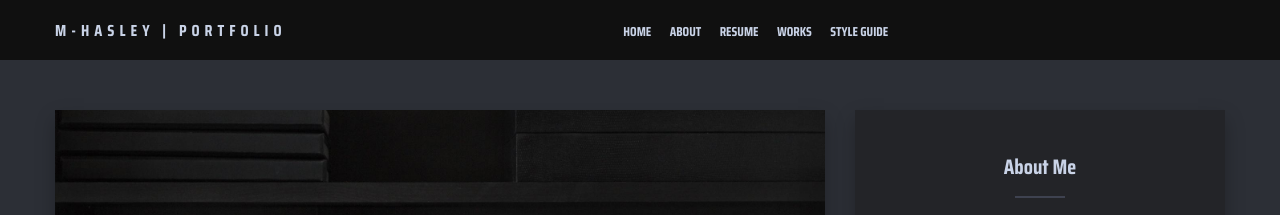
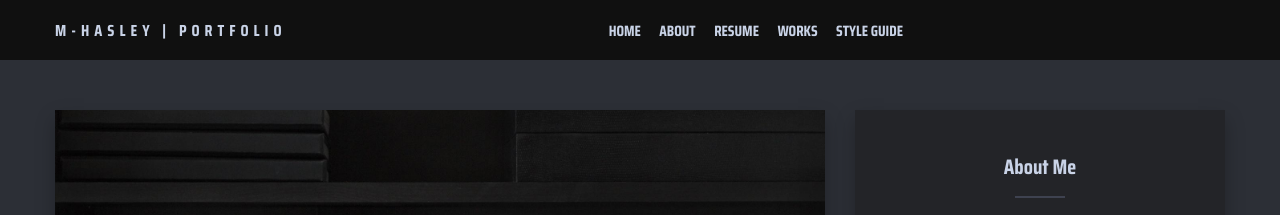
Before and after one commit to mhasley/mhasley.github.io, a Jekyll site: the page built from index.html, in a window 1280 px wide. Shown: the top 215 px of the page. Built offline with Jekyll 4.4.1, drawn with Linux system fonts in a browser that asks for light colours; nearby versions of some CDN libraries; the list of posts is cut into pages by our own code.

Commit message:
Update _home.scss

```diff
--- a/_sass/4-layouts/_home.scss
+++ b/_sass/4-layouts/_home.scss
@@ -60,7 +60,7 @@
   }
   .menu-link {
     position: relative;
-    font-size: 65px;
+    font-size: 30px;
     font-weight: 700;
     line-height: 60px;
     color: $text;
@@ -438,7 +438,7 @@
         }
       }
       .menu-link {
-        font-size: 13px;
+        font-size: 15px;
         font-weight: 700;
         text-transform: uppercase;
         line-height: 19px;
```
